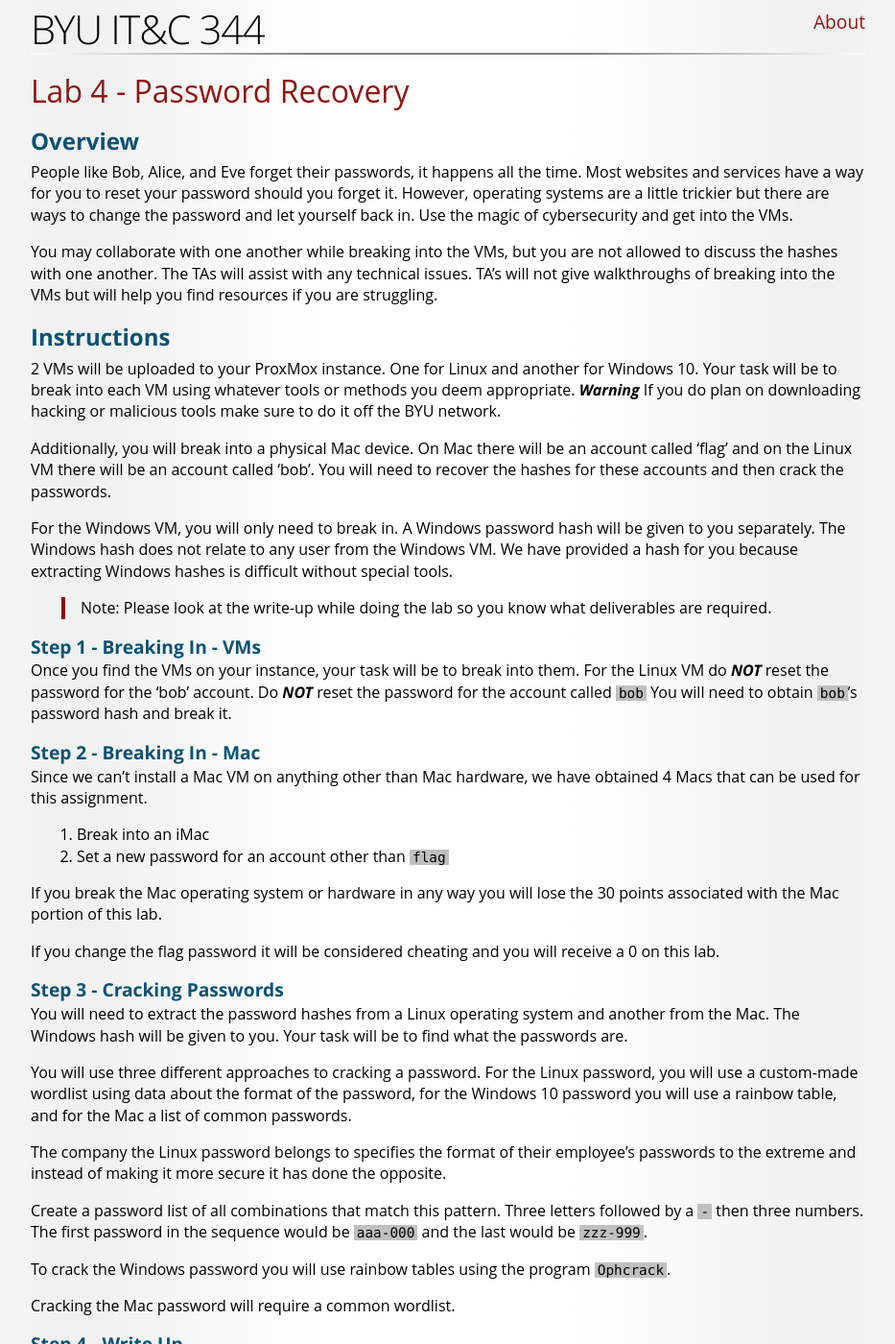
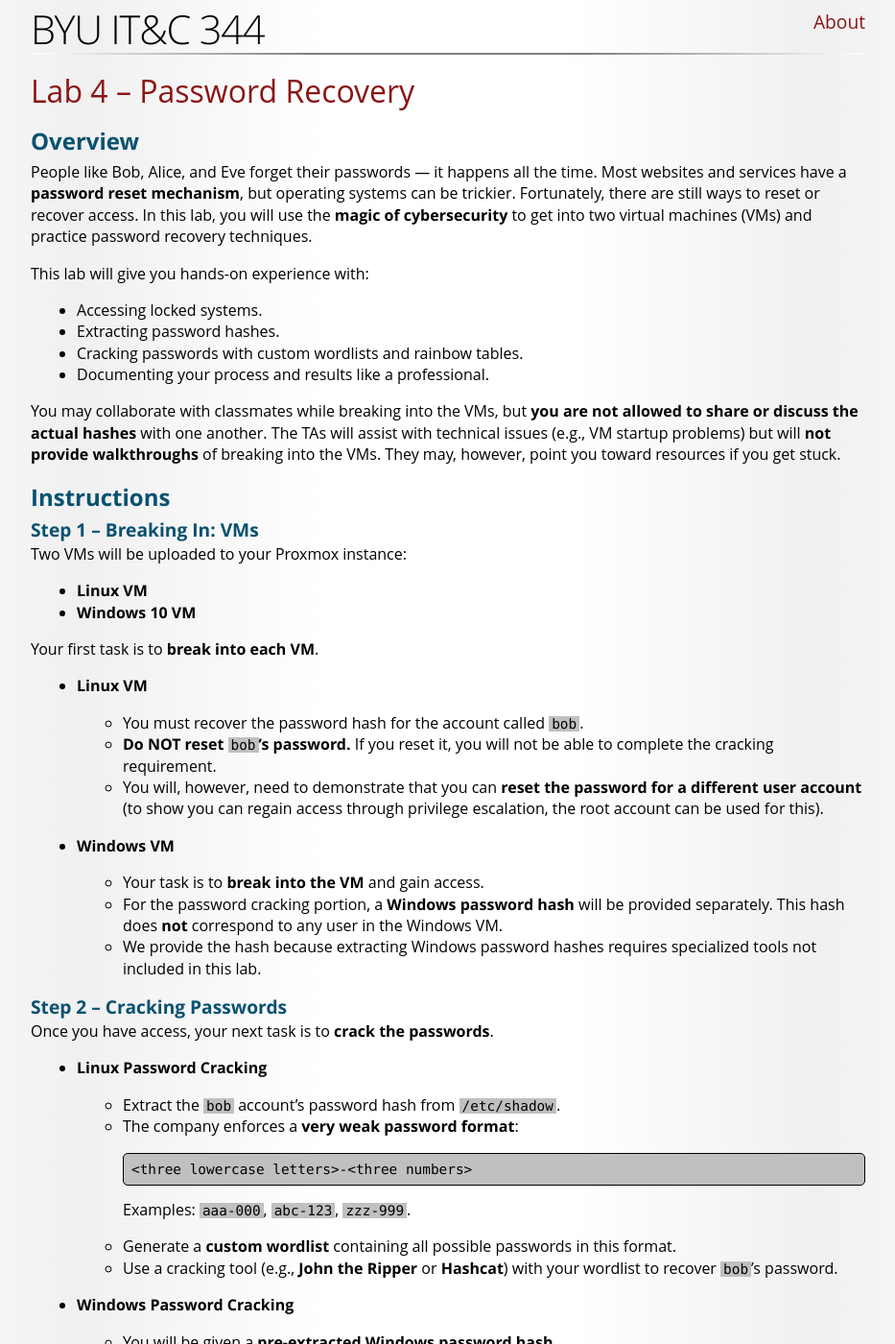
Before and after one commit to BYU-ITC-344/byu-itc-344.github.io, a Jekyll site: the page built from lab-4/index.md, in a window 1280 px wide and 1400 px high. Shown: the whole window at 96% size, without its empty margins (173-1106 px from the left). Built offline with Jekyll 4.4.1, drawn with Linux system fonts in a browser that asks for light colours; some web fonts are replaced; our own code applies the rules of GitHub Pages for plain Markdown files; some of the changed text lies outside the part shown.

Commit message:
Lab 4 updates

````diff
--- a/lab-4/index.md
+++ b/lab-4/index.md
@@ -1,73 +1,97 @@
----
-title: Lab4 Password Recovery
----
-# Lab 4 - Password Recovery
+# Lab 4 – Password Recovery
 
 ## Overview
 
-People like Bob, Alice, and Eve forget their passwords, it happens all the time. Most websites and services have a way for you to reset your password should you forget it. However, operating systems are a little trickier but there are ways to change the password and let yourself back in. Use the magic of cybersecurity and get into the VMs.
+People like Bob, Alice, and Eve forget their passwords — it happens all the time. Most websites and services have a **password reset mechanism**, but operating systems can be trickier. Fortunately, there are still ways to reset or recover access. In this lab, you will use the **magic of cybersecurity** to get into two virtual machines (VMs) and practice password recovery techniques.
 
-You may collaborate with one another while breaking into the VMs, but you are not allowed to discuss the hashes with one another. The TAs will assist with any technical issues. TA's will not give walkthroughs of breaking into the VMs but will help you find resources if you are struggling.
+This lab will give you hands-on experience with:
 
-<div style="page-break-after: always"></div>
+* Accessing locked systems.
+* Extracting password hashes.
+* Cracking passwords with custom wordlists and rainbow tables.
+* Documenting your process and results like a professional.
+
+You may collaborate with classmates while breaking into the VMs, but **you are not allowed to share or discuss the actual hashes** with one another. The TAs will assist with technical issues (e.g., VM startup problems) but will **not provide walkthroughs** of breaking into the VMs. They may, however, point you toward resources if you get stuck.
 
 ## Instructions
-2 VMs will be uploaded to your ProxMox instance. One for Linux and another for Windows 10. Your task will be to break into each VM using whatever tools or methods you deem appropriate. ***Warning*** If you do plan on downloading hacking or malicious tools make sure to do it off the BYU network.
 
-Additionally, you will break into a physical Mac device. On Mac there will be an account called 'flag' and on the Linux VM there will be an account called 'bob'. You will need to recover the hashes for these accounts and then crack the passwords.
+### Step 1 – Breaking In: VMs
 
-For the Windows VM, you will only need to break in. A Windows password hash will be given to you separately. The Windows hash does not relate to any user from the Windows VM. We have provided a hash for you because extracting Windows hashes is difficult without special tools.
+Two VMs will be uploaded to your Proxmox instance:
 
->Note: Please look at the write-up while doing the lab so you know what deliverables are required.
+* **Linux VM**
+* **Windows 10 VM**
+
+Your first task is to **break into each VM**.
+
+* **Linux VM**
+
+  * You must recover the password hash for the account called `bob`.
+  * **Do NOT reset `bob`’s password.** If you reset it, you will not be able to complete the cracking requirement.
+  * You will, however, need to demonstrate that you can **reset the password for a different user account** (to show you can regain access through privilege escalation, the root account can be used for this).
+
+* **Windows VM**
+
+  * Your task is to **break into the VM** and gain access.
+  * For the password cracking portion, a **Windows password hash** will be provided separately. This hash does **not** correspond to any user in the Windows VM.
+  * We provide the hash because extracting Windows password hashes requires specialized tools not included in this lab.
 
 
-### Step 1 - Breaking In - VMs
+### Step 2 – Cracking Passwords
 
-Once you find the VMs on your instance, your task will be to break into them. For the Linux VM do ***NOT*** reset the password for the 'bob' account. Do ***NOT*** reset the password for the account called `bob` You will need to obtain `bob`'s password hash and break it.
+Once you have access, your next task is to **crack the passwords**.
 
-### Step 2 - Breaking In - Mac
+* **Linux Password Cracking**
 
-Since we can't install a Mac VM on anything other than Mac hardware, we have obtained 4 Macs that can be used for this assignment.
+  * Extract the `bob` account’s password hash from `/etc/shadow`.
+  * The company enforces a **very weak password format**:
 
-1. Break into an iMac
-1. Set a new password for an account other than `flag`
+    ```
+    <three lowercase letters>-<three numbers>
+    ```
 
-If you break the Mac operating system or hardware in any way you will lose the 30 points associated with the Mac portion of this lab.
+    Examples: `aaa-000`, `abc-123`, `zzz-999`.
+  * Generate a **custom wordlist** containing all possible passwords in this format.
+  * Use a cracking tool (e.g., **John the Ripper** or **Hashcat**) with your wordlist to recover `bob`’s password.
 
-If you change the flag password it will be considered cheating and you will receive a 0 on this lab.
+* **Windows Password Cracking**
 
-### Step 3 - Cracking Passwords
+  * You will be given a **pre-extracted Windows password hash**.
+  * Use **Ophcrack** with rainbow tables to crack the password.
+  * Take a screenshot of the cracked password in Ophcrack.
 
-You will need to extract the password hashes from a Linux operating system and another from the Mac. The Windows hash will be given to you. Your task will be to find what the passwords are.
+### Step 3 – Write-Up
 
-You will use three different approaches to cracking a password. For the Linux password, you will use a custom-made wordlist using data about the format of the password, for the Windows 10 password you will use a rainbow table, and for the Mac a list of common passwords.
+You must complete a **write-up** of your work using the provided template. The write-up should include:
 
-The company the Linux password belongs to specifies the format of their employee's passwords to the extreme and instead of making it more secure it has done the opposite.
+- **Answers to all questions**
+- **Screenshots for each of the following:**
+    1. Proof of breaking into both VMs.
+    1. Screenshot of password hash extraction for bob.
+    1. Screenshot of your custom wordlist (sample output).
+    1. Cracking results for Linux (bob’s password).
+    1. Cracking results for Windows (rainbow table + recovered password).
+    1. Resetting a different Linux account’s password.
+- **Any commands or scripts you used.**
 
-Create a password list of all combinations that match this pattern. Three letters followed by a `-` then three numbers. The first password in the sequence would be `aaa-000` and the last would be `zzz-999`.
+#### Templates
 
-To crack the Windows password you will use rainbow tables using the program `Ophcrack`.
+* <a href="lab-4-writeup-template.docx" download>Download the MS Word Write-Up Template (.docx)</a>
+* <a href="lab-4-writeup-template.md" download>Download the Markdown Write-Up Template (.md)</a>
 
-Cracking the Mac password will require a common wordlist.
 
-### Step 4 - Write Up
+### Requirements and Points
 
-Answer the questions in the `Write up` file and include the needed screenshots
-* [Click here to download the write up template in MS Word .docx format](Lab-4-writeup-template.docx){: download}
-* <a href="Lab-4-writeup-template.md" download>Click here to download the write up template in MarkDown format</a>.
+### Grading Breakdown (100 Points Total)
 
-<div style="page-break-after: always"></div>
 
-## Requirements
-**Please** check the writeup for specifics you need to submit. <br>
-[ ] 15 Points - Get into the Windows VM
-[ ] 15 Points - Get into the Linux VM and reset the password for an account other than the bob account
-[ ] 15 Points - Get into the Mac and reset the password for an account other than the flag account
-[ ] 15 Points - Crack the Linux password
-[ ] 15 Points - Crack the Windows password
-[ ] 15 Points - Crack Mac password
-[ ] 10 Points - Write up
+| **Task**                      | **Deliverable**                                                                                                         | **Points** |
+| ----------------------------- | ----------------------------------------------------------------------------------------------------------------------- | ---------- |
+| **Windows VM Access**         | Demonstrate that you can log in or bypass login on the Windows VM. Include a screenshot.                                | **25**     |
+| **Linux VM Access**           | Gain access and show that you can reset the password for an account other than `bob`. Include a screenshot.             | **20**     |
+| **Linux Password Cracking**   | Extract the hash for `bob` and crack it using a custom wordlist. Show screenshots of the process and result.            | **25**     |
+| **Windows Password Cracking** | Crack the given Windows password hash using Ophcrack with rainbow tables. Provide a screenshot of the cracked password. | **10**     |
+| **Technical Write-Up**        | Submit the provided write-up file as a PDF. Must include answers to all questions + required screenshots.               | **20**     |
 
-## Submission
-
-Create a single PDF from the given `Write Up` file that contains your written report and screenshots showing that each requirement has been met. Upload the PDF to Learning Suite.
+### Submission
+Create a single PDF from the given `Write Up` file that contains your written report and screenshots showing that each requirement has been met. Upload the PDF to Learning Suite. Any other file format will not be accepted.
````
Also changed, not shown: lab-4/Lab-4-writeup-template.md (+12 -23 lines), 1 other file.
